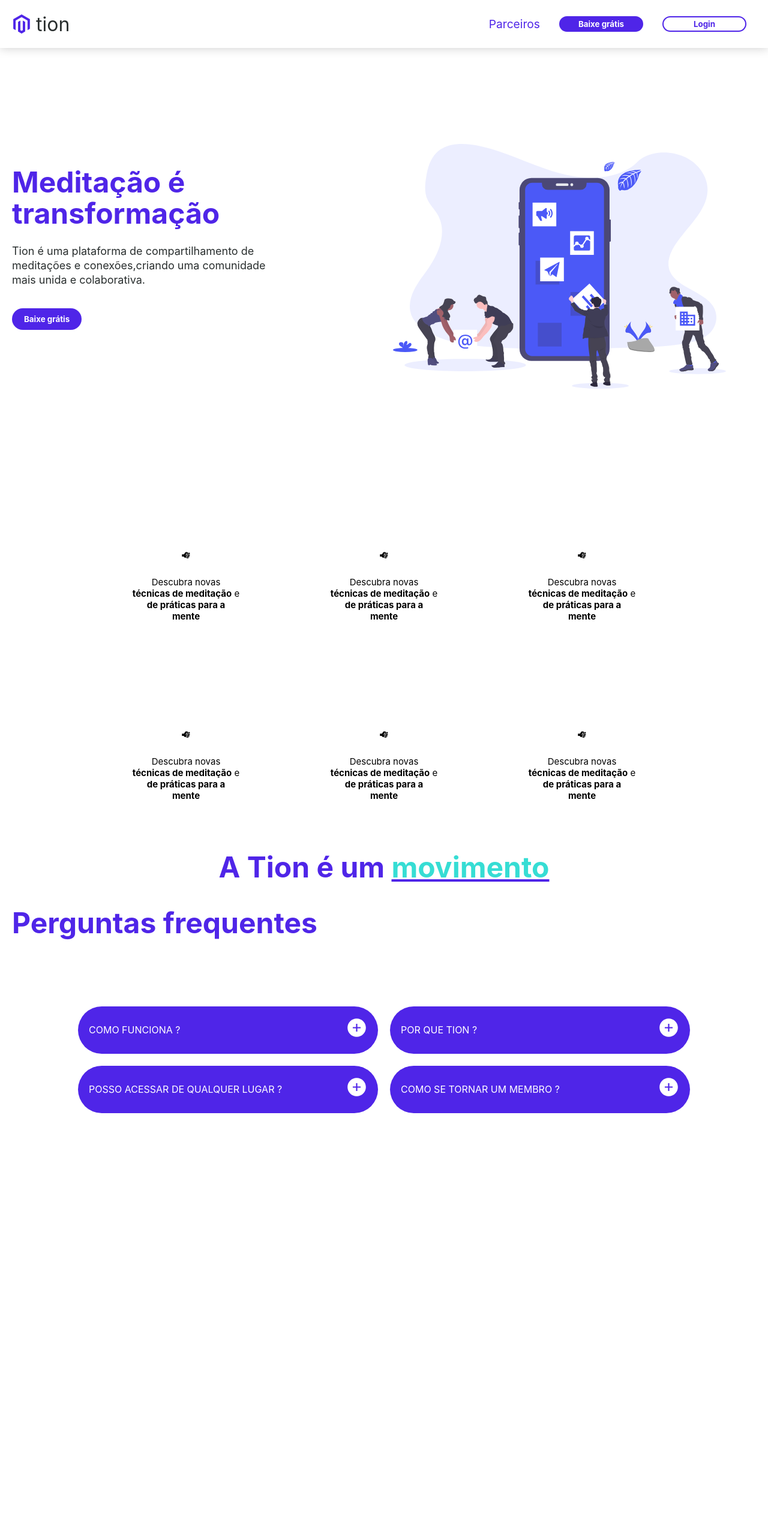
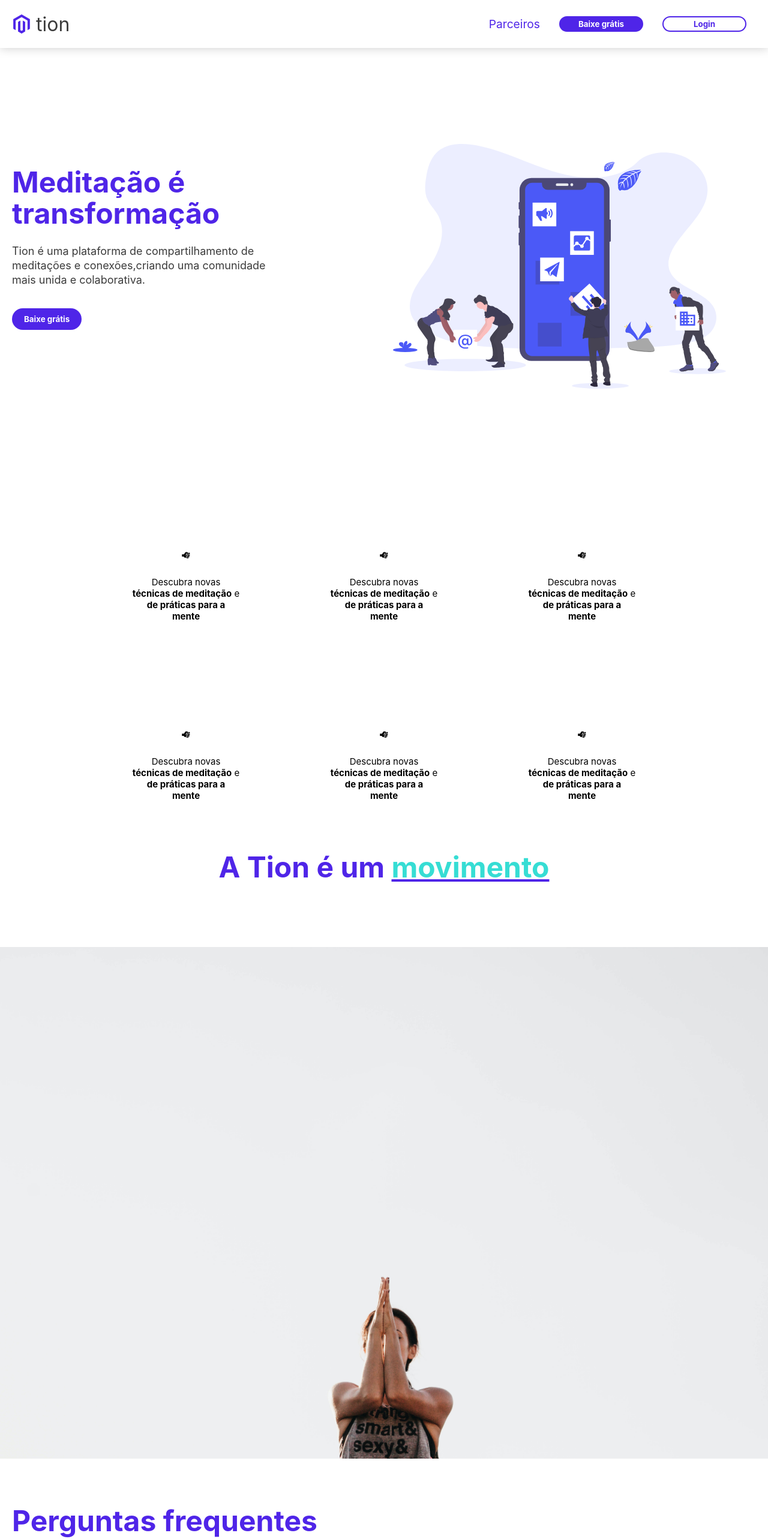
Before and after one commit to samueloh99/tion-website, a React (Create React App) app: page / in a window 1280 px wide. Shown: the top 2566 px of the page at 60% size. Before the commit the page ends 2166 px from the top, so only its background shows below. Built offline with nearby package versions, Linux system fonts and the light colour scheme.

Commit message:
Added section of pic on homepage and tion info section

```diff
--- a/src/components/InfoSection/InfoSection.js
+++ b/src/components/InfoSection/InfoSection.js
@@ -2,6 +2,8 @@ import React from 'react';
 import { Link } from 'react-router-dom';
 import { Container, ButtonColorful } from '../../styles/GlobalStyles';
 import svg1 from '../../images/svg-1.svg';
+import pic1 from '../../images/pic1.jpg';
+
 import {
   InfoSec,
   InfoRow,
@@ -11,11 +13,22 @@ import {
   Subtitle,
   ImgWrapper,
   Img,
+  ImgFull,
 } from './InfoSectionStyle';
 
-function InfoSection({ headline, description, buttonLabel, imgStart, start }) {
+function InfoSection({
+  headline,
+  description,
+  buttonLabel,
+  appear,
+  btnAppear,
+  imgOnly,
+}) {
   return (
     <>
+      {imgOnly ? (
+        <ImgFull src={pic1} alt="fullImg" />
+      ) : (
         <InfoSec>
           <Container>
             <InfoRow>
@@ -23,19 +36,25 @@ function InfoSection({ headline, description, buttonLabel, imgStart, start }) {
                 <TextWrapper>
                   <Heading>{headline}</Heading>
                   <Subtitle>{description}</Subtitle>
+
+                  {btnAppear ? (
                     <Link to="/sign-up">
                       <ButtonColorful>{buttonLabel}</ButtonColorful>
                     </Link>
+                  ) : (
+                    <></>
+                  )}
                 </TextWrapper>
               </InfoColumn>
               <InfoColumn>
-              <ImgWrapper start={start}>
+                <ImgWrapper appear={appear}>
                   <Img src={svg1} alt="img" />
                 </ImgWrapper>
               </InfoColumn>
             </InfoRow>
           </Container>
         </InfoSec>
+      )}
     </>
   );
 }
--- a/src/components/InfoSection/InfoSectionStyle.js
+++ b/src/components/InfoSection/InfoSectionStyle.js
@@ -33,7 +33,7 @@ export const InfoColumn = styled.div`
 
 export const ImgWrapper = styled.div`
   max-width: 555px;
-  display: flex;
+  display: ${({ appear }) => (appear ? 'flex' : 'none')};
   justify-content: flex-start;
 `;
 
@@ -71,3 +71,12 @@ export const Subtitle = styled.p`
   line-height: 24px;
   color: ${colors.black};
 `;
+
+export const ImgFull = styled.img`
+  margin: 70px 0px 70px 0px;
+  width: 100%;
+
+  @media screen and (max-widht: 760px) {
+    width: 70%;
+  }
+`;
--- a/src/components/Questions/QuestionsStyle.js
+++ b/src/components/Questions/QuestionsStyle.js
@@ -1,10 +1,8 @@
 import styled from 'styled-components';
-import { Link } from 'react-router-dom';
 import * as colors from '../../styles/FontsColors';
 
 export const QuestionsDiv = styled.div`
   display: flex;
-  margin-bottom: 300px;
 `;
 
 export const QuestionsContainer = styled.div`
--- a/src/pages/HomePage/Data.js
+++ b/src/pages/HomePage/Data.js
@@ -3,12 +3,17 @@ export const homeObjOne = {
   description:
     'Tion é uma plataforma de compartilhamento de meditações e conexões,criando uma comunidade mais unida e colaborativa.',
   buttonLabel: 'Baixe grátis',
+  appear: true,
+  btnAppear: true,
+  imgOnly: false,
 };
 
 export const homeObjTwo = {
-  questionsFirst: ['COMO FUNCIONA ?', 'PORQUE TION ?'],
-  questionsSecond: [
-    'POSSO ACESSAR DE QUALQUER LUGAR ?',
-    'COMO SE TORNAR UM MEMBRO ?',
-  ],
+  headline: 'Tion Tokens',
+  description:
+    'Meditar é simples. A Tion também. Criamos um sistema sem complicações: a cada meditação ou curso que você faz ou compartilha, você ganha Tion Tokens, a criptomoeda do nosso Ecossistema, usadas para adquirir cursos, produtos, oferecidos,por nossos parceiros e para transferências e doações para outros membros. ',
+  buttonLabel: 'Baixe grátis',
+  appear: false,
+  btnAppear: false,
+  imgOnly: false,
 };
--- a/src/pages/HomePage/Home.js
+++ b/src/pages/HomePage/Home.js
@@ -7,7 +7,9 @@ const Home = () => {
     <>
       <InfoSection {...homeObjOne} />
       <InfoSection2 />
-      <Questions {...homeObjTwo} />
+      <InfoSection imgOnly={true} />
+      <Questions />
+      <InfoSection {...homeObjTwo} />
     </>
   );
 };
--- a/src/styles/FontsColors.ts
+++ b/src/styles/FontsColors.ts
@@ -1,4 +1,4 @@
 export const standardColor = '#4f25e8';
 export const lightBlue = '#36ddd4';
-export const black = '#292e2e';
+export const black = '#3B3B3B';
 export const white = '#ffff';
```
Also changed, not shown: src/images/pic1.jpg (added), 1 other file (tests, documents, lock files or other folders). Lines whose indentation alone changed are shown as unchanged.
